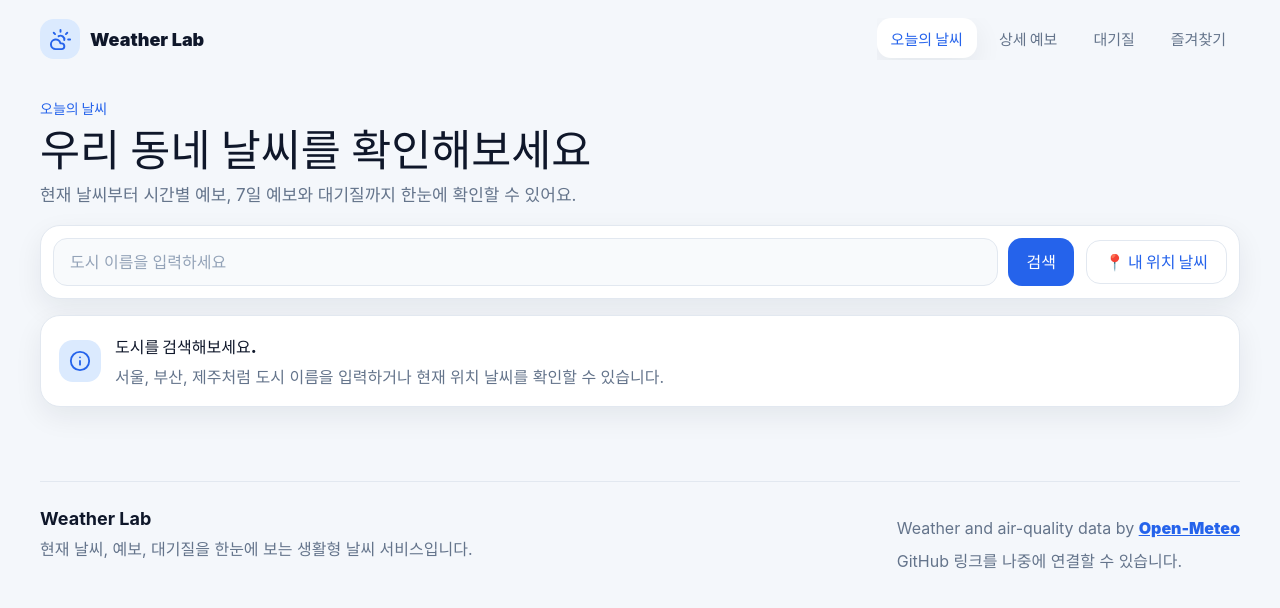
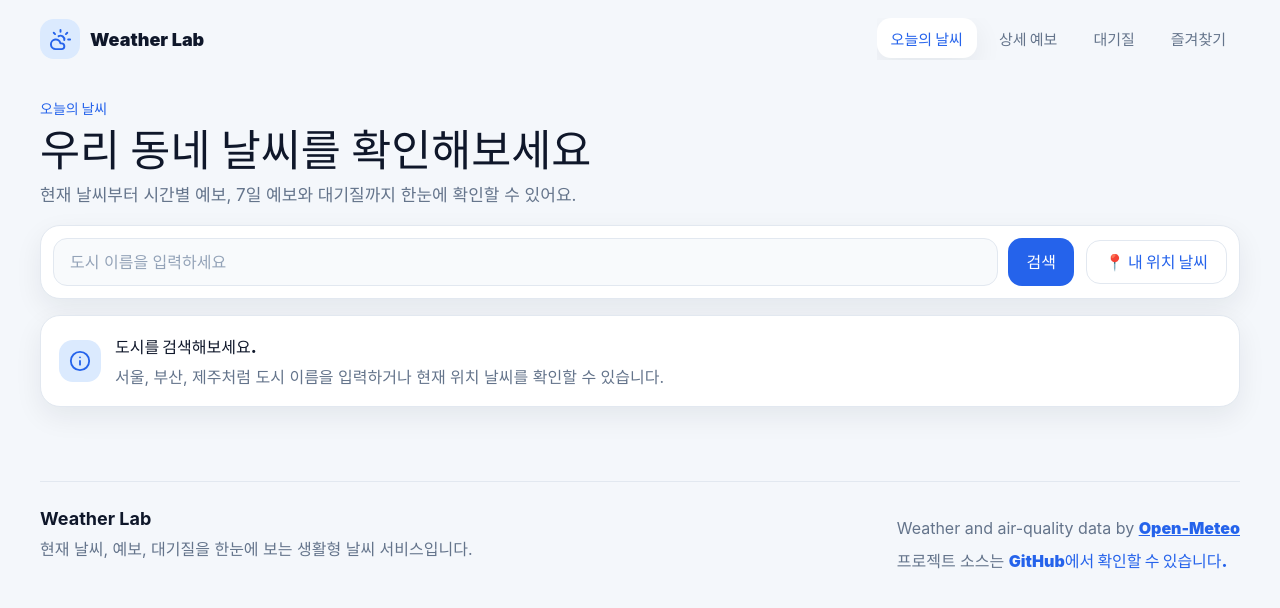
Before and after one commit to suyeon0528/weather-lab, a React (Vite) app: page / in a window 1280 px wide. Shown: the top 608 px of the page. Built offline with nearby package versions, Linux system fonts and the light colour scheme.

Commit message:
Footer GitHub 저장소 링크 연결

```diff
--- a/src/App.css
+++ b/src/App.css
@@ -10,6 +10,23 @@
   min-width: 0;
   margin-inline: auto;
   padding-inline: 0;
+}
+
+.footer-github-link {
+  color: var(--color-primary, #2563eb);
+  font-weight: 700;
+  text-decoration: none;
+  text-underline-offset: 4px;
+}
+
+.footer-github-link:hover {
+  text-decoration: underline;
+}
+
+.footer-github-link:focus-visible {
+  outline: 3px solid rgba(37, 99, 235, 0.35);
+  outline-offset: 3px;
+  border-radius: 4px;
 }
 
 .header {
--- a/src/components/Footer.jsx
+++ b/src/components/Footer.jsx
@@ -12,7 +12,17 @@ function Footer() {
             Open-Meteo
           </a>
         </p>
-        <p>GitHub 링크를 나중에 연결할 수 있습니다.</p>
+        <p>
+        프로젝트 소스는{' '}
+        <a
+            href="https://github.com/suyeon0528/weather-lab"
+            target="_blank"
+            rel="noreferrer"
+            className="footer-github-link"
+      >
+    GitHub에서 확인할 수 있습니다.
+  </a>
+</p>
       </div>
     </footer>
   )
```
